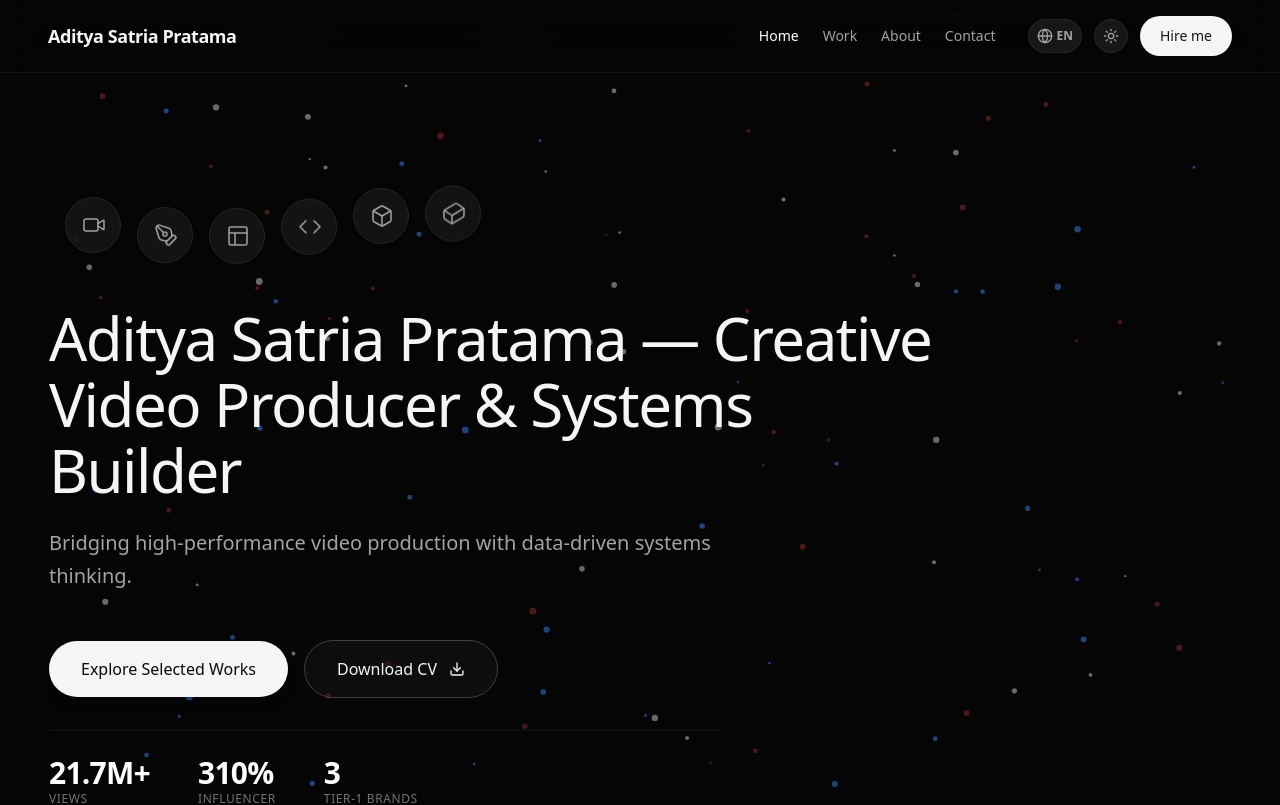
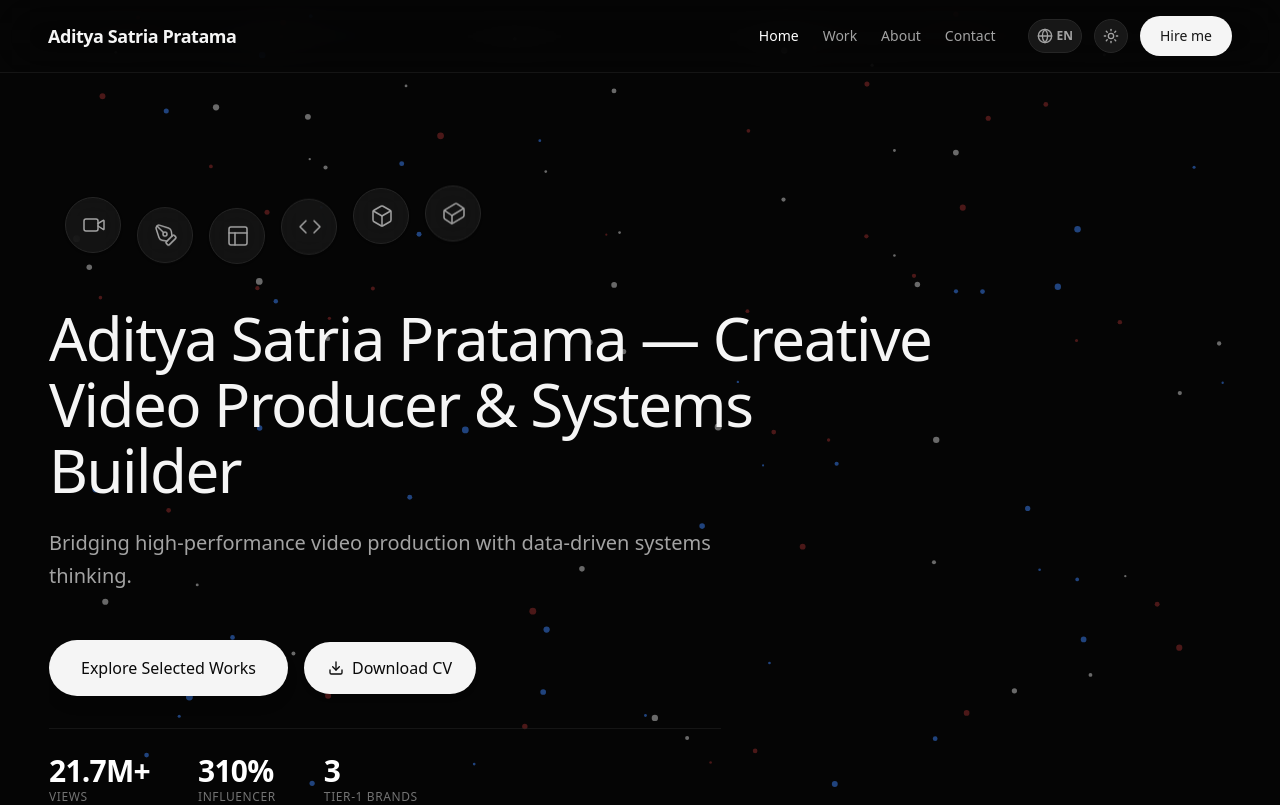
Before and after one commit to Adityasat23/portfolio, a Next.js app: page / in a window 1280 px wide. Shown: the top 805 px of the page. Built offline with nearby package versions, Linux system fonts and the light colour scheme.

Commit message:
UPDATECV

```diff
--- a/app/about/page.tsx
+++ b/app/about/page.tsx
@@ -75,7 +75,13 @@ export default function AboutPage() {
 
             {/* Download CV Button dipindah ke atas */}
             <div className="pt-2">
-              <a href="/cv-aditya.pdf" download className="inline-flex items-center gap-2 px-6 py-3.5 bg-neutral-900 dark:bg-neutral-100 text-white dark:text-neutral-950 font-medium rounded-full hover:scale-105 transition-transform duration-300 shadow-md">
+                <a
+                href="/cv-aditya.pdf"
+                target="_blank"
+                rel="noopener noreferrer"
+                download="CV_Aditya_Satria_Pratama.pdf"
+                className="inline-flex items-center gap-2 px-6 py-3.5 bg-neutral-900 dark:bg-neutral-100 text-white dark:text-neutral-950 font-medium rounded-full hover:scale-105 transition-transform duration-300 shadow-md"
+              >
                 <Download className="w-4 h-4" /> {t("btn.download" as any)}
               </a>
             </div>
--- a/app/page.tsx
+++ b/app/page.tsx
@@ -102,9 +102,15 @@ export default function Home() {
                 <Link href="/work" className="flex w-full sm:w-auto items-center justify-center gap-2 px-8 py-4 bg-neutral-900 dark:bg-neutral-100 text-white dark:text-neutral-950 font-medium rounded-full hover:scale-105 transition-transform shadow-lg">
                   {t("btn.explore" as any)}
                 </Link>
-                <a href="/cv-aditya.pdf" download className="flex w-full sm:w-auto items-center justify-center gap-2 px-8 py-4 bg-white/50 dark:bg-neutral-900/50 backdrop-blur-md text-neutral-900 dark:text-neutral-100 font-medium rounded-full border border-neutral-300 dark:border-neutral-700 hover:bg-white dark:hover:bg-neutral-800 transition-colors">
-                  {t("btn.download" as any)} <Download className="w-4 h-4 ml-1" />
-                </a>
+              <a
+                href="/cv-aditya.pdf"
+                target="_blank"
+                rel="noopener noreferrer"
+                download="CV_Aditya_Satria_Pratama.pdf"
+                className="inline-flex items-center gap-2 px-6 py-3.5 bg-neutral-900 dark:bg-neutral-100 text-white dark:text-neutral-950 font-medium rounded-full hover:scale-105 transition-transform duration-300 shadow-md"
+              >
+                <Download className="w-4 h-4" /> {t("btn.download" as any)}
+              </a>
               </div>
 
               {/* NEW: Stats Strip */}
```
